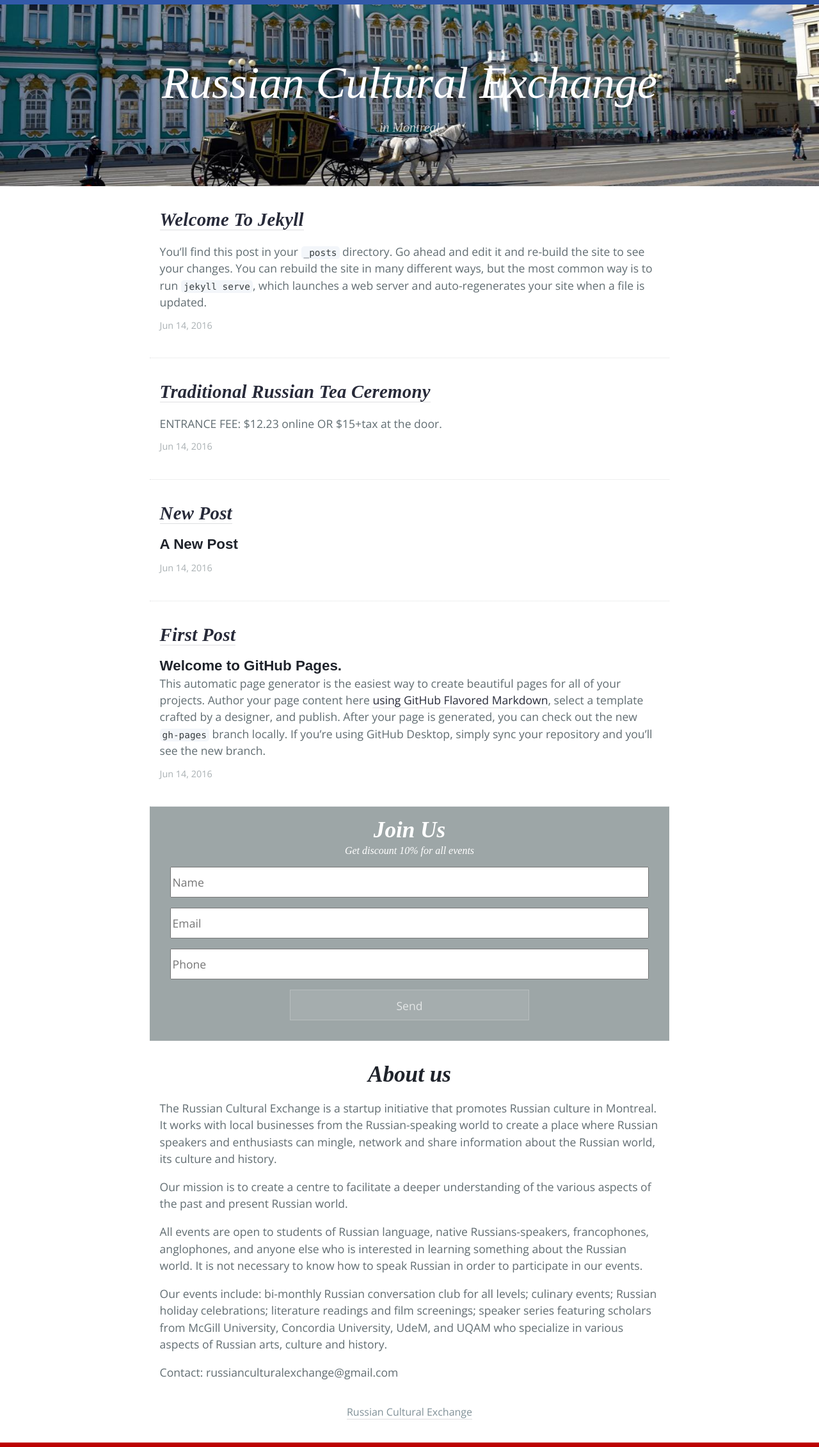
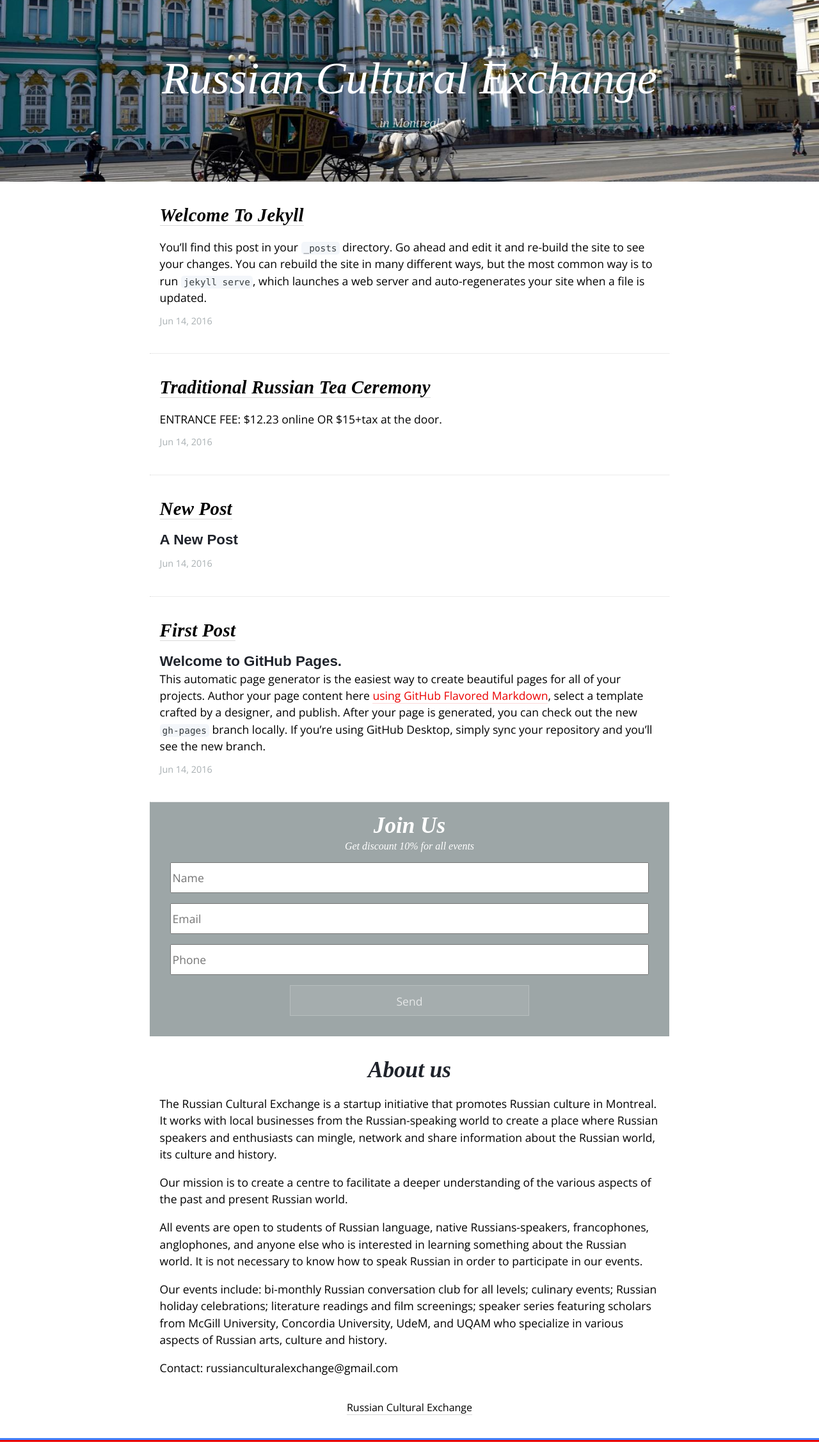
Before and after one commit to dy/mircamtl.github.io, a Jekyll site: the page built from index.html, in a window 1280 px wide. Shown: the whole page at 64% size. Built offline with Jekyll 4.4.1, drawn with Linux system fonts in a browser that asks for light colours; some web fonts are replaced.

Commit message:
Neutralize color scheme

```diff
--- a/_includes/footer.html
+++ b/_includes/footer.html
@@ -1,3 +1,3 @@
 <footer class="site-footer">
-  <a class="site-footer-credits" href="/">{{ site.title }}</a>
+  <a class="site-footer-link" href="/">{{ site.title }}</a>
 </footer>
--- a/css/index.css
+++ b/css/index.css
@@ -1,5 +1,9 @@
 * {
 	box-sizing: border-box;
+}
+
+html {
+	border-bottom: .2rem solid rgb(235, 0, 0);
 }
 
 body {
@@ -8,21 +12,20 @@ body {
 	font-size: 16px;
 	font-weight: lighter;
 	line-height: 1.5;
-	color: #606c71;
+	color: black;
 	font-family: 'Open Sans', sans-serif;
-	border-top: .45rem solid rgb(50, 89, 169);
-	border-bottom: .45rem solid rgb(188, 0, 0);
+	border-bottom: .2rem solid rgb(64, 128, 255);
 }
 
 a {
-	color: rgb(39, 42, 57);
+	color: rgb(235, 0, 0);
 	text-decoration: none;
-	border-bottom: .1rem solid rgba(39, 42, 57, .15);
+	border-bottom: .1rem solid rgba(235, 0, 0, .15);
 }
 
 a:hover {
 	text-decoration: none;
-	border-bottom: .1rem solid rgb(39, 42, 57);
+	border-bottom: .1rem solid rgb(235, 0, 0);
 }
 
 .button {
@@ -367,16 +370,12 @@ h6 {
 	text-align: center;
 }
 
-.site-footer-owner {
-	display: block;
-	font-weight: bold;
+.site-footer-link {
+	color: rgb(0, 0, 0);
+	border-color: rgba(0, 0, 0, .15);
 }
-
-.site-footer-credits {
-	color: #819198;
-}
-.site-footer-credits:hover {
-	border-color: #819198;
+.site-footer-link:hover {
+	border-color: rgba(0, 0, 0, 1);
 }
 
 @media screen and (min-width: 64em) {
@@ -444,7 +443,7 @@ h6 {
 .post {
 	margin: 0;
 	padding: 2rem 1rem 2.5rem;
-	border-bottom: .1rem dotted rgba(39, 42, 57, .15);
+	border-bottom: .1rem dotted rgba(0, 0, 0, .15);
 }
 .post-title {
 	margin: 0 0 1rem;
@@ -453,6 +452,14 @@ h6 {
 	font-style: italic;
 	font-size: 1.8rem;
 	line-height: 1.4;
+	color: black;
+}
+.post-title-link {
+	color: rgb(0, 0, 0);
+	border-color: rgba(0, 0, 0, .15);
+}
+.post-title-link:hover {
+	border-color: rgba(0, 0, 0, 1);
 }
 .post-meta {
 	margin-top: .75rem;
--- a/index.html
+++ b/index.html
@@ -7,7 +7,7 @@ layout: default
 
 	<header class="post-header">
 		<h2 class="post-title">
-			<a class="post-link" href="{{ post.url | prepend: site.baseurl }}">{{ post.title }}</a>
+			<a class="post-title-link" href="{{ post.url | prepend: site.baseurl }}">{{ post.title }}</a>
 		</h2>
 		<div class="post-excerpt">
 			{{ post.excerpt }}
```
